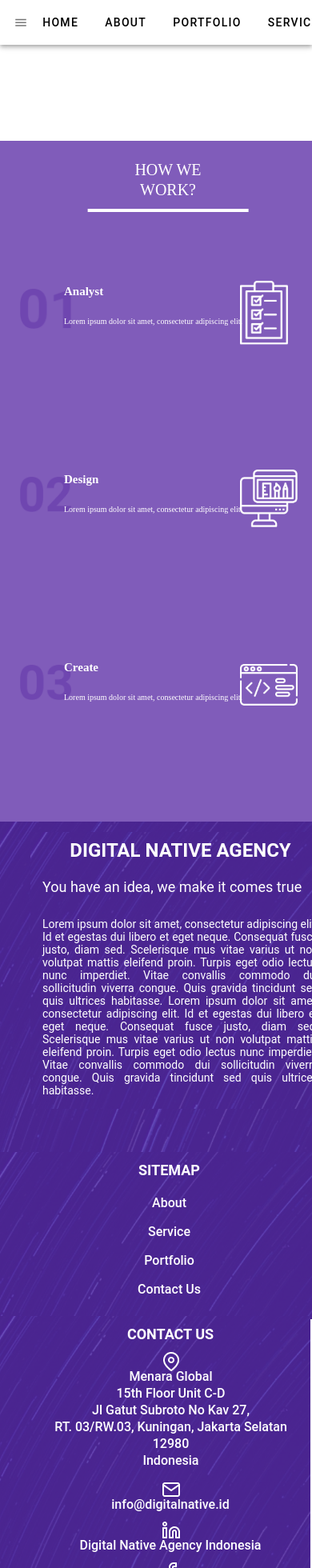
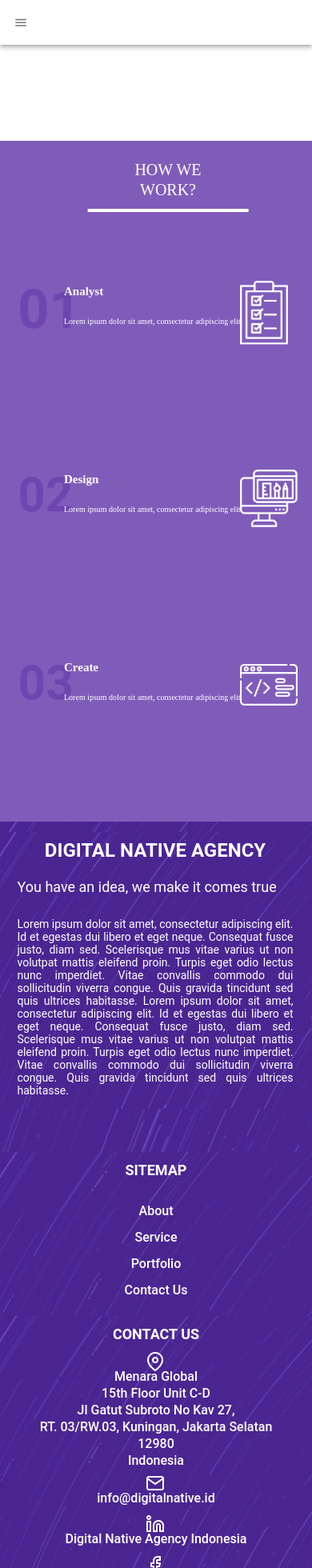
Before and after one commit to BriyanSitinjak/landingpage_dna, a Vue app: page /service in a window 390 px wide. Shown: the top 1960 px of the page at 80% size. Built offline with nearby package versions, Linux system fonts and the light colour scheme; the HTML template or start-up script is replaced by a standard one.

Commit message:
navbar progress

```diff
--- a/src/components/Footer.vue
+++ b/src/components/Footer.vue
@@ -13,7 +13,7 @@
                     <p>Lorem ipsum dolor sit amet, consectetur adipiscing elit. Id et egestas dui libero et eget neque. Consequat fusce justo, diam sed. Scelerisque mus vitae varius ut non volutpat mattis eleifend proin. Turpis eget odio lectus nunc imperdiet. Vitae convallis commodo dui sollicitudin viverra congue. Quis gravida tincidunt sed quis ultrices habitasse. Lorem ipsum dolor sit amet, consectetur adipiscing elit. Id et egestas dui libero et eget neque. Consequat fusce justo, diam sed. Scelerisque mus vitae varius ut non volutpat mattis eleifend proin. Turpis eget odio lectus nunc imperdiet. Vitae convallis commodo dui sollicitudin viverra congue. Quis gravida tincidunt sed quis ultrices habitasse.</p>
                 </div>
             </v-col>
-            <v-col cols="12" sm="12" md="1" lg="1" xl="1" class="footer-two">
+            <v-col class="footer-two" cols="12" sm="12" md="1" lg="1" xl="1">
                 <div class="first-footer-two">
                     <h5>SITEMAP</h5>
                     <ul>
@@ -66,7 +66,6 @@
 
 <style scoped>
 .menu-footer {
-    /* position: absolute; */
     font-family: 'Roboto';
     background-image: url('../assets/images/footer_home.png');
     background-repeat: no-repeat;
@@ -75,16 +74,12 @@
     margin-left: 70px;
     padding-left: 50px;
     padding-top: 25px;
-    /* color: #000000; */
 }
 
 /*--------------------ROW1COL1 WRAPPER-------------------- */
 .footer-one {
     line-height: 16px;
-    /* border: 2px solid red; */
     padding: 0;
-    /* margin: 0; */
-    /* margin-left: 70px; */
     color: #FFFFFF;
 }
 
@@ -93,7 +88,6 @@
 }
 
 .first-footer-one {
-    /* border: 2px solid black; */
     width: 375px;
     font-weight: bold;
     font-size: 24px;
@@ -104,14 +98,12 @@
     width: 375px;
     font-size: 18px;
     margin-bottom: 10px;
-    /* border: 2px solid black; */
 }
 
 .third-footer-one {
     width: 375px;
     font-size: 14px;
     text-align: left;
-    /* border: 2px solid black; */
 }
 
 /*--------------------ROW2COL2 WRAPPER-------------------- */
@@ -120,21 +112,16 @@
     font-size: 18px;
     line-height: 21px;
     margin-top: 95px;
-    /* border: 2px solid red;  */
-    /* padding-left: -100px; */
 }
 
 .first-footer-two > h5 {
     margin-bottom: 35px;
-    /* border: 2px solid black; */
     width: 100px;
 }
 
 .first-footer-two > ul > li a{
     color: #FFFFFF;
     text-decoration: none;
-    /* color: black; */
-    /* border: 2px solid black; */
     width: 100px;
 }
 
@@ -147,9 +134,6 @@
 
 /*--------------------ROW3COL3 WRAPPER-------------------- */
 .first-footer-three {
-    /* width: 301px;
-    height: 302px; */
-    /* border: 2px solid red;    */
     margin-top: 95px;
     color: #FFFFFF;
     font-size: 16px;
@@ -179,7 +163,6 @@
     width: 350px;
     height: 100px;
     margin-left: 30px;
-    /* border: 2px solid red; */
 }
 
 .mail-section {
@@ -220,87 +203,88 @@
     .footer-one, .footer-two, .footer-three {
         font-size: 15px;
         text-align:center;
-        /* margin-left: 0px; */
         background-image: url('../assets/images/footer_home.png');
+    }
 
-    }
+
     .footer-one {
-        margin: auto;
-        padding: 0;
-        margin: 0;
-        top: 0px;
-        /* padding-left: 30px; */
+        position: absolute;
+        width: 100%;
+        height: auto;
+        margin-left: -39px;
     }
     .first-footer-one > p {
-        margin: auto;
         text-align: center;
-        /* font-size: 20px; */
     }
     .first-footer-one, .second-footer-one, .third-footer-one {
         margin: auto;
         text-align: justify;
-        /* margin-left: -10px; */
     }
 
 
     .footer-two {
         position: absolute;
+        width: 100%;
+        height: auto;
         margin-left: -38px;
-        padding-left: 45px;
         margin-top: 400px;
-        /* margin: auto; */
-        /* margin-left: -70px; */
     }
     .first-footer-two {
         margin: auto;
     }
     .first-footer-two > h5 {
         margin: auto;
-        padding-bottom: 20px;
+        padding-bottom: 30px;
         font-size: 18px;
     }
     .first-footer-two > ul > li {
-        margin-bottom: 15px;
+        margin-bottom: 12px;
     }
 
 
     .footer-three {
         position: absolute;
+        width: 100%;
+        height: auto;
         margin-top: 605px;
-        /* margin: auto; */
-        margin-left: -40px;
-        padding-left: 42px;
-        /* margin-left: -70px; */
+        margin-left: -38px;
     }
     .first-footer-three {
         margin: auto;
-        /* padding-left: 30px; */
+        text-align: center;
     }
     .first-footer-three > h5 {
-        margin-left: 10px;
         font-size: 18px;
     }
     .map-section {
-        margin: auto;
         text-align: center;
-        /* padding-right: 10px; */
+        width: 100%;
     }
     .content-map-section {
         margin: auto;
         text-align: center;
-        /* padding-right: 25px; */
-        margin-bottom: 20px;
-        margin-left: -21px;
+        margin-bottom: 32px;
+    }
+    .content-map-section > p {
+        text-align: center;
     }
     .icon-footer {
         margin: auto;
-        margin-left: -6px;
+        margin-left: -13px;
+    }
+    .mail-linkedin-facebook-section {
+        width: 100%;
+    }
+    .mail-linkedin-facebook-section > div > img {
+        margin-top: -20px;
     }
     .mail-section, .facebook-section, .linkedin-section {
         margin: auto;
     }
     .content-last-footer-section {
-        margin-left: 10px;
+        width: 100%;
+        margin: auto;
+        margin-bottom: 20px;
     }
 }
 
--- a/src/components/Sidebar.vue
+++ b/src/components/Sidebar.vue
@@ -9,21 +9,44 @@
                 <img v-on:click="gotoInstagram" class="logo logo-instagram" src="../assets/logo/logo_instagram.png" alt="Instagram">
             </div>
         </div>
-        <div class="nav-bar">
+        <div class="nav-bar" app>
             <div class="nav-bar-wrapper">
-                <v-toolbar id="navbar">
-                    <v-app-bar-nav-icon x-small dense class="hidden-md-and-up" @click="sidebar = !sidebar"></v-app-bar-nav-icon>
-                    <!-- <v-navigation-drawer v-model="sidebar" app dark>
-                        <v-list nav dense>
+                <v-toolbar id="navbar" app>
+                    <v-app-bar-nav-icon x-small dense class="navbar-sidebar" @click="sidebar = !sidebar"></v-app-bar-nav-icon>
+                    <v-navigation-drawer v-model="sidebar" app dark>
+                        <v-list nav dense width="100%" height="auto">
                             <v-list-item v-for="(item, i) in menuItems" exact :key="i" :to="item.path">{{item.title}}</v-list-item>
-                            <v-list-item>
+                            <div class="navbar-logo-wrapper">
+                                <div class="navbar-logo linkedin-content">
+                                    <v-img
+                                    src="../assets/logo/logo_linkedin.png"
+                                    width="100%"
+                                    v-on:click="gotoLinkedin"
+                                    ></v-img>
+                                </div>
+                                <div class="navbar-logo facebook-content">
+                                    <v-img
+                                    src="../assets/logo/logo_facebook.png"
+                                    width="100%"
+                                    v-on:click="gotoFacebook"
+                                    ></v-img>
+                                </div>
+                                <div class="navbar-logo instagram-content">
+                                    <v-img
+                                    src="../assets/logo/logo_instagram.png"
+                                    width="100%"
+                                    v-on:click="gotoInstagram"
+                                    ></v-img>
+                                </div>
+                            </div>
+                            <!-- <v-list-item>
                                 <v-list-item-icon>
                                     <v-icon>mdi-home</v-icon>
                                 </v-list-item-icon>
                             <v-list-item-title>Home</v-list-item-title>
-                            </v-list-item>
+                            </v-list-item> -->
                         </v-list>
-                    </v-navigation-drawer> -->
+                    </v-navigation-drawer>
 
                     <!-- <v-toolbar-items d-flex>
                         <v-img src="../assets/logo/logo_dna.png" width="50px" height="100%"></v-img>
@@ -31,11 +54,11 @@
 
                     <v-spacer></v-spacer> -->
 
-                    <v-toolbar-items>
+                    <!-- <v-toolbar-items>
                         <v-btn text v-for="item in menuItems" :key="item.title">
                         <router-link class="router-link" :to="item.path">{{item.title}}</router-link>
                         </v-btn>
-                    </v-toolbar-items>
+                    </v-toolbar-items> -->
                 </v-toolbar>
             </div>
         </div>
@@ -112,6 +135,8 @@
 .logo , .logo-dna{
     cursor: pointer;
 }
+
+
 @media (min-width: 200px) and (max-width: 600px) {
     .sidebar-fixed {
         display: none;
@@ -121,11 +146,29 @@
         position: relative;
         font-family: 'Roboto';
         display: inherit;
-
+    }
+    .nav-bar-wrapper {
+        /* border: 2px red solid; */
+        position: relative;
+        height:100%;
     }
     .router-link {
         text-decoration: none;
-        color: #000000;
+        color:  #5E2CB0;
+    }
+    .navbar-logo-wrapper {
+        float: left;
+        margin-left: 10px;
+        border: 5px solid white;
+    }
+    .navbar-logo {
+        float: left;
+        padding: 20px;
+        cursor: pointer;
+    }
+
+    .navbar-sidebar {
+        height: 10px;
     }
 }
 </style>
```
